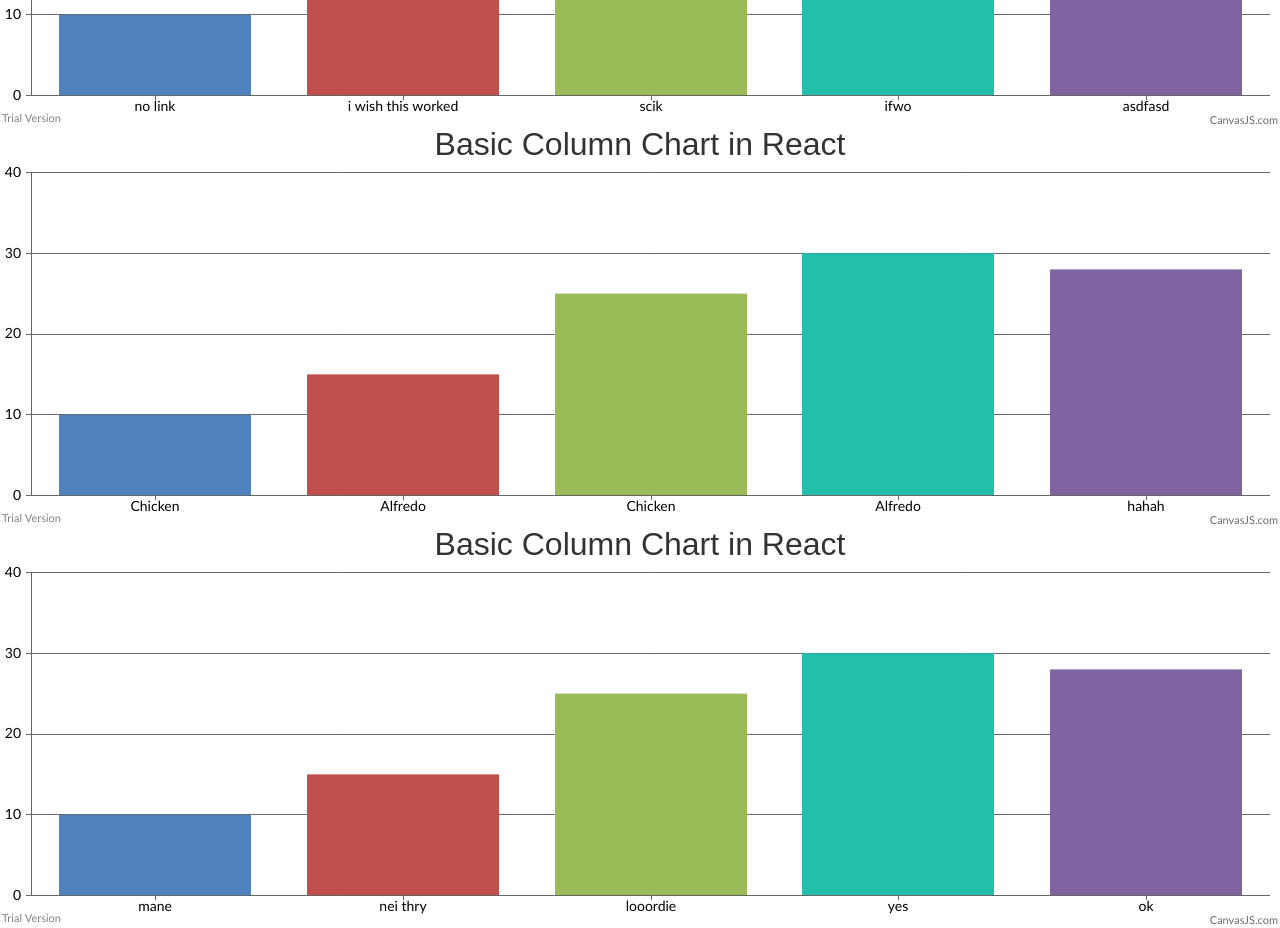
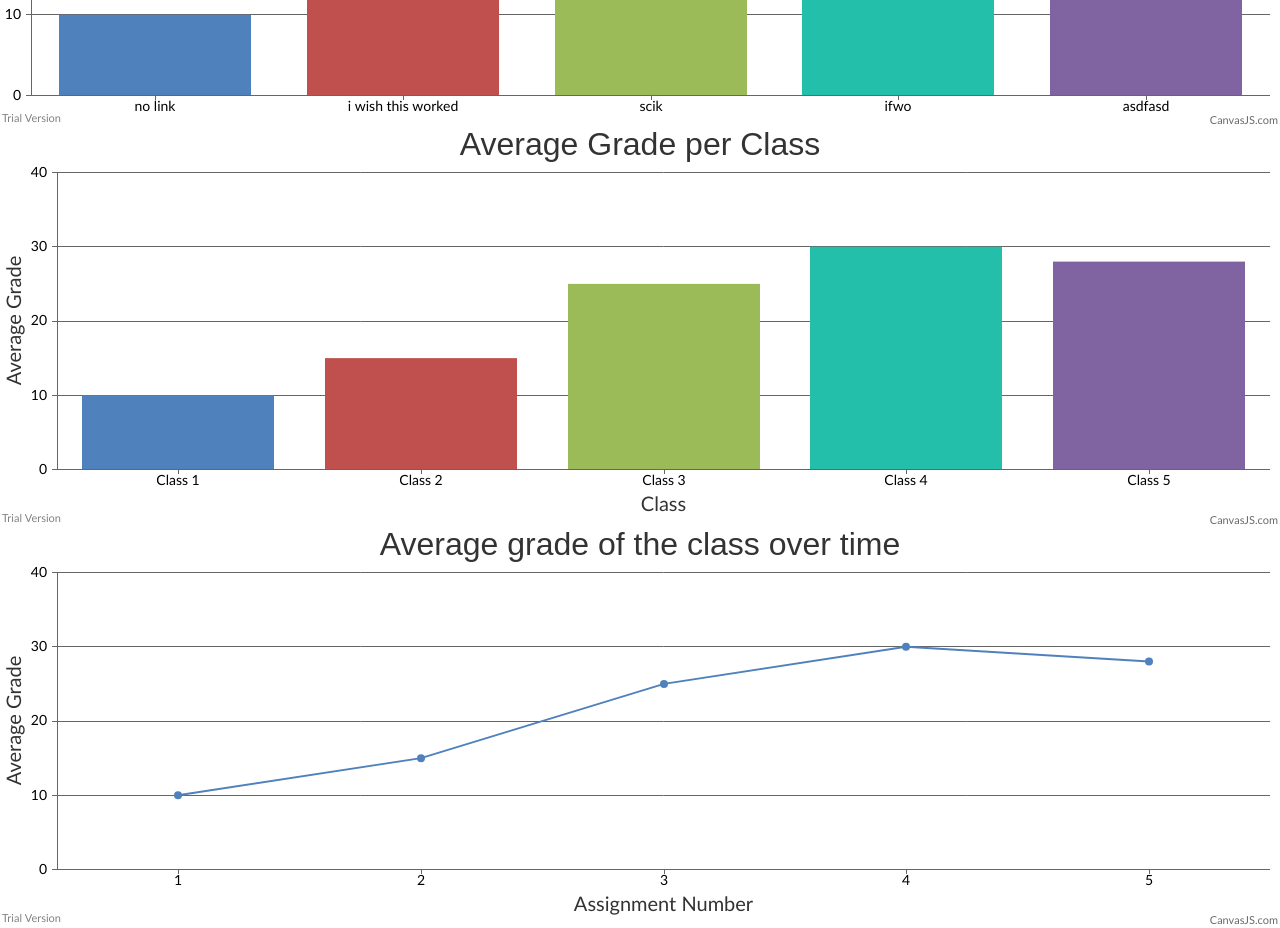
Before and after one commit to opportunity-hack-san-jose-2019/Team23, a React (Create React App) app: page / in a window 1280 px wide. Shown: the part 1180-2108 px from the top of the page. Built offline with nearby package versions, Linux system fonts and the light colour scheme.

Commit message:
Coolio git the stretcher

```diff
--- a/src/components/graphs3.jsx
+++ b/src/components/graphs3.jsx
@@ -14,16 +14,22 @@ class Graphs3 extends Component {
     render() {
         const options = {
             title: {
-                text: "Basic Column Chart in React"
+                text: "Average Grade per Class"
+            },
+            axisX: {
+                title: "Class"
+            },
+            axisY: {
+                title: "Average Grade"
             },
             data: [{
                 type: "column",
                 dataPoints: [
-                    { label: "Chicken", y: 10 },
-                    { label: "Alfredo", y: 15 },
-                    { label: "Chicken", y: 25 },
-                    { label: "Alfredo", y: 30 },
-                    { label: "hahah", y: 28 }
+                    { label: "Class 1", y: 10 },
+                    { label: "Class 2", y: 15 },
+                    { label: "Class 3", y: 25 },
+                    { label: "Class 4", y: 30 },
+                    { label: "Class 5", y: 28 }
                 ]
             }]
         }
--- a/src/components/graphs4.jsx
+++ b/src/components/graphs4.jsx
@@ -15,17 +15,25 @@ class Graphs4 extends Component {
 
     render() {
         const options = {
+            theme: "light",
             title: {
-                text: "Basic Column Chart in React"
+                text: "Average grade of the class over time"
+            },
+            axisX: {
+                title: "Assignment Number"
+            },
+            axisY: {
+                title: "Average Grade"
             },
             data: [{
-                type: "column",
+                type: "line",
+
                 dataPoints: [
-                    { label: "mane", y: 10 },
-                    { label: "nei thry", y: 15 },
-                    { label: "looordie", y: 25 },
-                    { label: "yes", y: 30 },
-                    { label: "ok", y: 28 }
+                    { label: 1, y: 10 },
+                    { label: 2, y: 15 },
+                    { label: 3, y: 25 },
+                    { label: 4, y: 30 },
+                    { label: 5, y: 28 }
                 ]
             }]
         }
```
